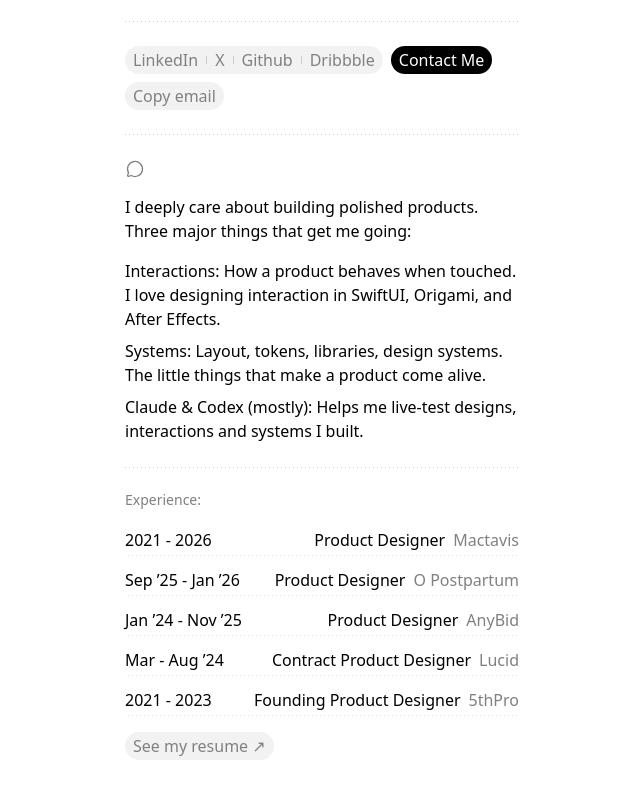
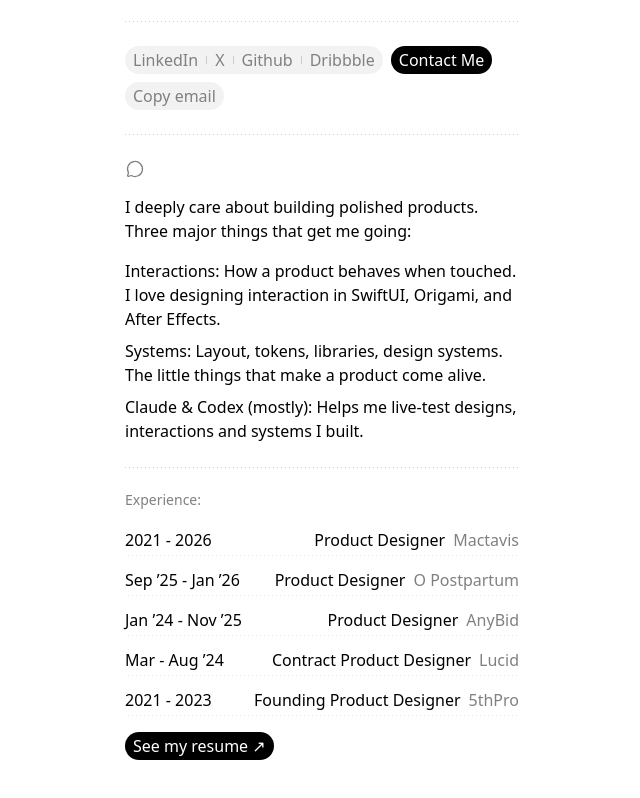
Before and after one commit to JGodwyn/Fredrin_AboutMe, a website: page about/index.html in a window 1280 px wide. Shown: the part 431-1229 px from the top of the page, without its empty margins (318-958 px from the left). Drawn offline with Linux system fonts and the light colour scheme; a web font is replaced by a local one.

Commit message:
Merge fredrin-cmuzcfjv-muzcft9j

```diff
--- a/about/index.html
+++ b/about/index.html
@@ -80,7 +80,7 @@
         <li><span>Mar - Aug ’24</span><span class="role">Contract Product Designer <span class="subtle">Lucid</span></span></li>
         <li><span>2021 - 2023</span><span class="role">Founding Product Designer <span class="subtle">5thPro</span></span></li>
       </ul>
-      <a class="pill pill-muted" href="https://drive.google.com/file/d/11GOuZVzonLh5gfycUYPlL1dTaXPgBipI/view" target="_blank" rel="noopener">See my resume &nearr;</a>
+      <a class="pill pill-solid" href="https://drive.google.com/file/d/11GOuZVzonLh5gfycUYPlL1dTaXPgBipI/view" target="_blank" rel="noopener">See my resume &nearr;</a>
     </section>
   </main>
   <script src="../assets/copy-email.js"></script>
```
